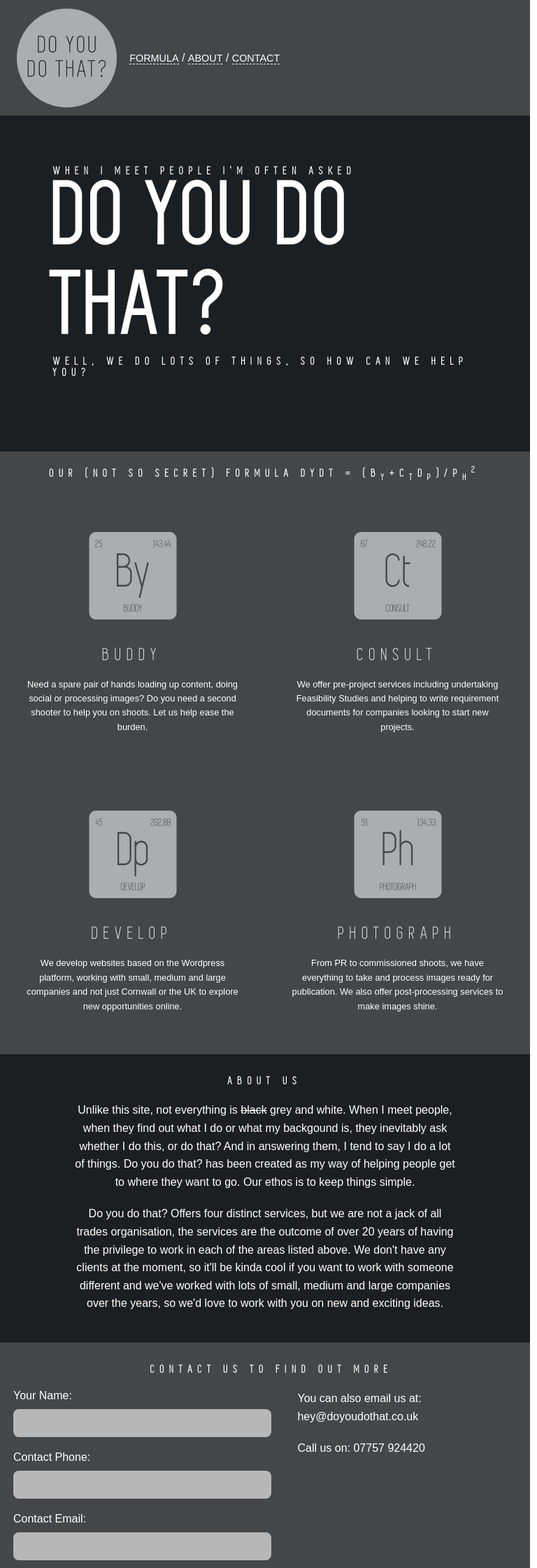
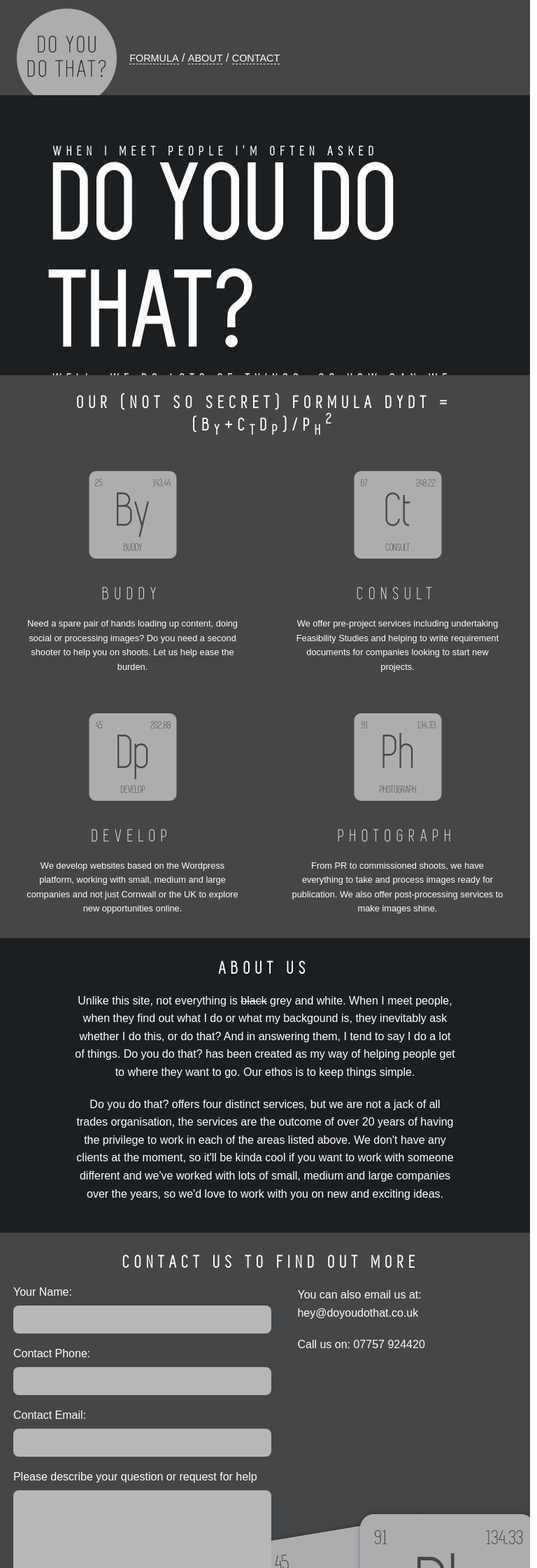
Before and after one commit to doyoudothat/dydt, a PHP site: page / in a window 768 px wide. Shown: the top 2240 px of the page at 70% size. Run offline with PHP 8.4, Linux system fonts and the light colour scheme.

Commit message:
Update 15:36
Changes for responsiveness

```diff
--- a/css/dydt.css
+++ b/css/dydt.css
@@ -5,9 +5,14 @@
   font-weight: normal;
   font-style: normal; }
 h1, h2, h3, h4 {
-  font-size: 120%;
   font-family: 'Simplifica';
   letter-spacing: 8px; }
+
+h1 {
+  font-size: 120%; }
+
+h2, h3, h4 {
+  font-size: 140%; }
 
 h2, h3, h4 {
   text-align: center;
@@ -38,30 +43,27 @@ p, .main-menu {
   font-size: 0.7rem;
   text-transform: uppercase; }
 
-@media (max-width: 1064px) {
-  h1, h2, h3, h4 {
-    font-size: 110%; } }
+@media only screen and (min-width: 768px) and (max-width: 980px) {
+  h2, h3, h4 {
+    font-size: 180%; } }
 @media only screen and (min-width: 768px) and (max-width: 1023px) {
-  h1, h2, h3, h4 {
-    font-size: 100%; } }
+  h2, h3, h4 {
+    font-size: 160%; } }
 @media (min-width: 321px) and (max-width: 767px) and (orientation: portrait) {
   h1 {
     font-size: 80%; }
 
-  h2, h3, h4 {
-    font-size: 160%; }
-
   .biggie {
-    font-size: 630% !important; } }
+    font-size: 600% !important; } }
 @media (min-width: 321px) and (max-width: 767px) and (orientation: landscape) {
   h1 {
     font-size: 80%; }
 
-  h2, h3, h4 {
-    font-size: 130%; }
+  .biggie {
+    font-size: 550% !important; }
 
-  .biggie {
-    font-size: 530% !important; } }
+  label {
+    font-size: 70%; } }
 @media (min-width: 0) and (max-width: 320px) and (orientation: portrait) {
   h1 {
     font-size: 70%; }
@@ -70,7 +72,7 @@ p, .main-menu {
     font-size: 120%; }
 
   .biggie {
-    font-size: 630% !important; } }
+    font-size: 600% !important; } }
 @media (min-width: 0) and (max-width: 320px) and (orientation: landscape) {
   h1 {
     font-size: 70%; }
@@ -152,7 +154,8 @@ body {
 .service {
   grid-area: services;
   background: #444648;
-  border: 0; }
+  border: 0;
+  padding: 1% 0 0.5% 0; }
 
 .buddy {
   grid-area: servicea;
@@ -277,6 +280,9 @@ p.serv-desc {
     grid-template-rows: repeat(11, auto);
     grid-template-columns: 1fr;
     grid-template-areas: "header" "hero" "services" "servicea" "serviceb"	 		 "servicec" "serviced"	 		 		 "about" "contact" "social" "footer"; } }
+@media (min-width: 1380px) {
+  .hero {
+    height: 70vh; } }
 @media (min-width: 321px) and (max-width: 767px) and (orientation: portrait) {
   .hero {
     height: 50vh; } }
@@ -289,6 +295,38 @@ p.serv-desc {
 @media (min-width: 0) and (max-width: 320px) and (orientation: landscape) {
   .hero {
     height: 120vh; } }
+/* Tablets in landscape mode (981-1100px) */
+@media only screen and (min-width: 981px) and (max-width: 1100px) {
+  .menu {
+    height: 25vh; }
+
+  .hero {
+    height: 70vh; }
+
+  .services {
+    height: 5vh; }
+
+  .contact {
+    height: 100vh; }
+
+  .about p {
+    width: 80%; }
+
+  .buddy, .consult, .develop, .photograph {
+    padding: 3% 10% 3% 10%; } }
+/* Tablets in portrait mode (768-980px) */
+@media only screen and (min-width: 768px) and (max-width: 980px) {
+  .menu {
+    height: 17vh; }
+
+  .hero {
+    height: 50vh; }
+
+  .contact {
+    height: 80vh; }
+
+  .buddy, .consult, .develop, .photograph {
+    padding: 3% 10% 3% 10%; } }
 @media (min-width: 1065px) and (max-width: 1380px) {
   .hero {
     padding: 5.5% 10% 2% 10%;
--- a/index.php
+++ b/index.php
@@ -52,7 +52,7 @@
 	</div>
 	<a name="about"></a>
 	<div class="dydt-row about">
-		<div><h3>ABOUT US</h3><p>Unlike this site, not everything is <strike>black</strike> grey and white. When I meet people, when they find out what I do or what my backgound is, they inevitably ask whether I do this, or do that? And in answering them, I tend to say I do a lot of things. Do you do that? has been created as my way of helping people get to where they want to go. Our ethos is to keep things simple.</p><p>Do you do that? Offers four distinct services, but we are not a jack of all trades organisation, the services are the outcome of over 20 years of having the privilege to work in each of the areas listed above. We don't have any clients at the moment, so it'll be kinda cool if you want to work with someone different and we've worked with lots of small, medium and large companies over the years, so we'd love to work with you on new and exciting ideas.</div>
+		<div><h3>ABOUT US</h3><p>Unlike this site, not everything is <strike>black</strike> grey and white. When I meet people, when they find out what I do or what my backgound is, they inevitably ask whether I do this, or do that? And in answering them, I tend to say I do a lot of things. Do you do that? has been created as my way of helping people get to where they want to go. Our ethos is to keep things simple.</p><p>Do you do that? offers four distinct services, but we are not a jack of all trades organisation, the services are the outcome of over 20 years of having the privilege to work in each of the areas listed above. We don't have any clients at the moment, so it'll be kinda cool if you want to work with someone different and we've worked with lots of small, medium and large companies over the years, so we'd love to work with you on new and exciting ideas.</div>
 	</div>
 	<a name="contactus"></a>
 	<div class="dydt-row contact">
--- a/scss/_font.scss
+++ b/scss/_font.scss
@@ -8,7 +8,11 @@
     font-style: normal;
 }
 
-h1, h2, h3, h4 { font-size: 120%; font-family: 'Simplifica'; letter-spacing: 8px; }
+
+h1, h2, h3, h4 {  font-family: 'Simplifica'; letter-spacing: 8px; }
+
+h1 { font-size: 120%; }
+h2, h3, h4 { font-size: 140%; }
 h2, h3, h4 { text-align: center;  margin: 20px; text-transform: uppercase; }
 
 p, .main-menu { font-size: 1rem; font-family: 'arial', sans-serif;  margin-bottom: 20px; line-height: 1.6em; }
@@ -20,32 +24,30 @@ p, .main-menu { font-size: 1rem; font-family: 'arial', sans-serif;  margin-botto
     .copyright p { width: 60%; }
     .copyright p { font-size: 0.7rem; text-transform: uppercase; }
 
-@media ( max-width: 1064px ) {
-    h1, h2, h3, h4 { font-size: 110%; }
+
+@media only screen and ( min-width: 768px ) and ( max-width: 980px ) {
+   h2, h3, h4 { font-size: 180%; }
 }
 
-
 @media only screen and (min-width: 768px) and ( max-width: 1023px ) {
-   h1, h2, h3, h4 { font-size: 100%; }
+   h2, h3, h4 { font-size: 160%; }
 }
-
 
 @media (min-width: 321px) and (max-width: 767px) and (orientation:portrait) {
     h1 { font-size: 80%; }
-    h2, h3, h4 { font-size: 160%; }
-    .biggie { font-size: 630%!important; }
+    .biggie { font-size: 600%!important; }
 }
 
 @media (min-width: 321px) and (max-width: 767px) and (orientation:landscape) {
     h1 { font-size: 80%; }
-    h2, h3, h4 { font-size: 130%; }
-    .biggie { font-size: 530%!important; }
+    .biggie { font-size: 550%!important; }
+    label { font-size: 70%; }
 }
 
  @media (min-width: 0) and (max-width: 320px) and (orientation:portrait) {
      h1 { font-size: 70%; }
     h2, h3, h4 { font-size: 120%; }
-    .biggie { font-size: 630%!important; }
+    .biggie { font-size: 600%!important; }
 }
 
 @media (min-width: 0) and (max-width: 320px) and (orientation:landscape) {
--- a/scss/dydt.scss
+++ b/scss/dydt.scss
@@ -39,7 +39,7 @@ body { margin:0; padding: 0;  color: $white; -webkit-font-smoothing: antialiased
 
 	.menu { grid-area: header; background: $light; padding: 1% 0 1% 2%; }
 	.hero { grid-area: hero; background: $dark; padding: 9.5% 10% 2% 10%; height: 30vh; }
-	.service { grid-area: services; background: $light; border: 0; }
+	.service { grid-area: services; background: $light; border: 0; padding: 1% 0 0.5% 0; }
 	.buddy { grid-area: servicea; background:$light; padding: 10%; }
 	.consult { grid-area: serviceb; background: $light; padding: 10%; }
 	.develop { grid-area: servicec; background: $light; padding: 10%; }
@@ -134,20 +134,29 @@ body { margin:0; padding: 0;  color: $white; -webkit-font-smoothing: antialiased
 
 //HEIGHTS
 
-@media (min-width: 321px) and (max-width: 767px) and (orientation:portrait) {
-	.hero { height: 50vh; }
+@media ( min-width: 1380px ) { .hero { height: 70vh; } }
+@media (min-width: 321px) and (max-width: 767px) and (orientation:portrait) { .hero { height: 50vh; } }
+@media (min-width: 321px) and (max-width: 767px) and (orientation:landscape) { .hero { height: 70vh; } }
+@media (min-width: 0) and (max-width: 320px) and (orientation:portrait) { .hero { height: 60vh; } }
+@media (min-width: 0) and (max-width: 320px) and (orientation:landscape) { .hero { height: 120vh; } }
+
+
+/* Tablets in landscape mode (981-1100px) */
+@media only screen and ( min-width: 981px ) and ( max-width: 1100px ) {
+    .menu { height: 25vh; }
+    .hero { height: 70vh; }
+    .services { height: 5vh; }
+    .contact { height: 100vh; }
+    .about p { width: 80%; }
+    .buddy, .consult, .develop, .photograph { padding: 3% 10% 3% 10%; }
 }
 
-@media (min-width: 321px) and (max-width: 767px) and (orientation:landscape) {
-	.hero { height: 70vh; }
-}
-
-@media (min-width: 0) and (max-width: 320px) and (orientation:portrait) {
-	.hero { height: 60vh; }
-}
-
-@media (min-width: 0) and (max-width: 320px) and (orientation:landscape) {
-	.hero { height: 120vh; }
+/* Tablets in portrait mode (768-980px) */
+@media only screen and ( min-width: 768px ) and ( max-width: 980px ) {
+    .menu { height: 17vh; }
+    .hero { height: 50vh; }
+    .contact { height: 80vh; }
+    .buddy, .consult, .develop, .photograph { padding: 3% 10% 3% 10%; }
 }
 
 @media ( min-width: 1065px ) and ( max-width: 1380px ) {
```
Lines whose indentation alone changed are shown as unchanged.
